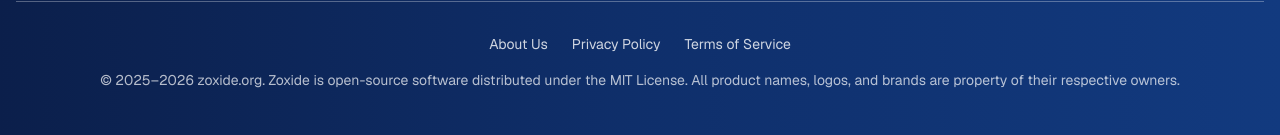
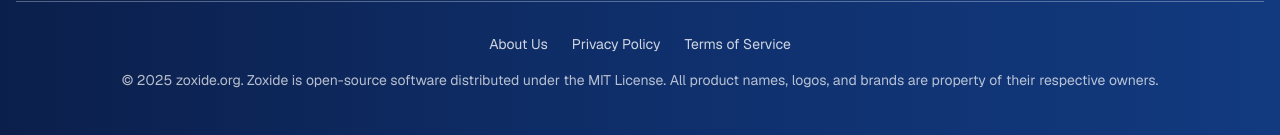
Before and after one commit to jiankn/zoxide, a Next.js app: page /en/blog/zoxide-fzf-interactive-guide-en in a window 1280 px wide. Shown: the part 5016-5151 px from the top of the page. Built offline with nearby package versions, Linux system fonts and the light colour scheme.

Commit message:
Revert: restore static copyright text and remove dynamic year logic

```diff
--- a/components/Footer/Footer.tsx
+++ b/components/Footer/Footer.tsx
@@ -119,12 +119,7 @@ export default function Footer() {
             </Link>
           </div>
           <p className="mt-4 text-center text-sm text-white/70">
-            {(() => {
-              const startYear = 2025;
-              const currentYear = new Date().getFullYear();
-              const yearRange = startYear === currentYear ? `${currentYear}` : `${startYear}–${currentYear}`;
-              return t('copyright', { yearRange });
-            })()}
+            {t('copyright')}
           </p>
         </div>
       </div>
```
Also changed, not shown: messages/en.json.
